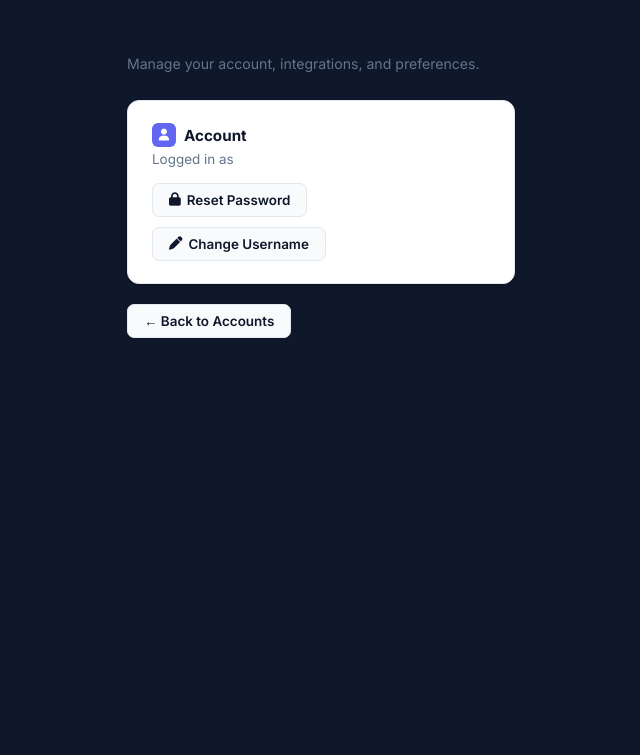
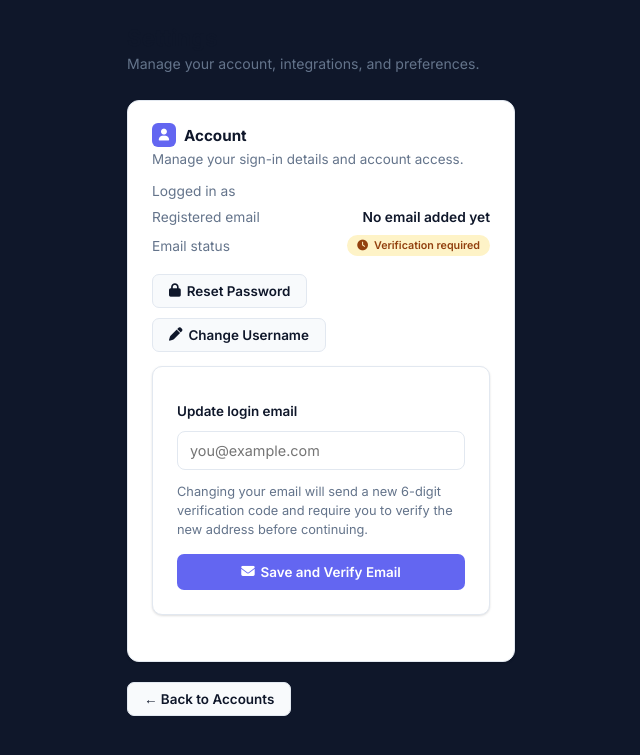
Before and after one commit to chrisgig23/stock-calc, a Python web app: template flask_app/templates/manage_user.html in a window 1280 px wide. Shown: the top 755 px of the page, without its empty margins (319-959 px from the left). Run offline with Jinja, Linux system fonts and the light colour scheme; the template is opened without the code that fills it, so the values that code supplies are empty.

Commit message:
Allow users to update email address and display email address on settings page

```diff
--- a/flask_app/templates/base.html
+++ b/flask_app/templates/base.html
@@ -72,7 +72,7 @@
                 <a href="{{ url_for('accounts.remove_account') }}" class="sidebar-footer-link sidebar-remove-link">Remove Account</a>
             </div>
             <div class="sidebar-user">
-                <span class="sidebar-username">{{ current_user.username }}</span>
+                <span class="sidebar-username">{{ current_user.email or current_user.username }}</span>
                 <div class="sidebar-user-links">
                     <a href="{{ url_for('admin.manage_user', user_id=current_user.id) }}" class="sidebar-footer-link">Settings</a>
                     {% if current_user.is_admin or current_user.username == 'cgiglio' %}
--- a/flask_app/templates/manage_user.html
+++ b/flask_app/templates/manage_user.html
@@ -98,6 +98,70 @@
     margin-top: 10px;
 }
 
+.account-meta {
+    display: grid;
+    gap: 10px;
+    margin-bottom: 18px;
+}
+.account-meta-row {
+    display: flex;
+    justify-content: space-between;
+    gap: 12px;
+    align-items: center;
+    flex-wrap: wrap;
+    font-size: 0.86em;
+}
+.account-meta-label {
+    color: var(--color-text-secondary);
+}
+.account-meta-value {
+    color: var(--color-text);
+    font-weight: 600;
+}
+.status-pill {
+    display: inline-flex;
+    align-items: center;
+    gap: 6px;
+    padding: 4px 10px;
+    border-radius: 999px;
+    font-size: 0.78em;
+    font-weight: 600;
+}
+.status-pill.verified {
+    background: #D1FAE5;
+    color: #065F46;
+}
+.status-pill.pending {
+    background: #FEF3C7;
+    color: #92400E;
+}
+.email-form {
+    margin-top: 14px;
+}
+.email-form label {
+    display: block;
+    font-size: 0.84em;
+    font-weight: 600;
+    color: var(--color-text);
+    margin-bottom: 7px;
+}
+.email-form input[type="email"] {
+    width: 100%;
+    box-sizing: border-box;
+    padding: 10px 12px;
+    border: 1px solid var(--color-border);
+    border-radius: 8px;
+    font-size: 0.9em;
+    font-family: inherit;
+    margin-bottom: 12px;
+}
+.email-form-note {
+    font-size: 0.8em;
+    color: var(--color-text-secondary);
+    margin: 0 0 14px;
+    line-height: 1.5;
+}
+
 /* Admin section */
 .admin-form-row {
     display: flex;
@@ -128,7 +192,25 @@
         <span class="card-icon"><i class="fa-solid fa-user"></i></span>
         Account
     </div>
-    <p class="settings-card-desc">Logged in as <strong>{{ current_user.username }}</strong></p>
+    <p class="settings-card-desc">Manage your sign-in details and account access.</p>
+    <div class="account-meta">
+        <div class="account-meta-row">
+            <span class="account-meta-label">Logged in as</span>
+            <span class="account-meta-value">{{ current_user.email or current_user.username }}</span>
+        </div>
+        <div class="account-meta-row">
+            <span class="account-meta-label">Registered email</span>
+            <span class="account-meta-value">{{ user.email or 'No email added yet' }}</span>
+        </div>
+        <div class="account-meta-row">
+            <span class="account-meta-label">Email status</span>
+            {% if user.email and user.email_verified %}
+            <span class="status-pill verified"><i class="fa-solid fa-circle-check"></i> Verified</span>
+            {% else %}
+            <span class="status-pill pending"><i class="fa-solid fa-clock"></i> Verification required</span>
+            {% endif %}
+        </div>
+    </div>
     <div class="settings-row">
         <a href="{{ url_for('auth.reset_password', user_id=user.id) }}" class="btn btn-secondary">
             <i class="fa-solid fa-lock"></i> Reset Password
@@ -137,6 +219,25 @@
             <i class="fa-solid fa-pen"></i> Change Username
         </a>
     </div>
+    <form method="POST" action="{{ url_for('admin.update_email', user_id=user.id) }}" class="email-form">
+        <input type="hidden" name="csrf_token" value="{{ csrf_token() }}">
+        <label for="email">Update login email</label>
+        <input
+            type="email"
+            id="email"
+            name="email"
+            value="{{ user.email or '' }}"
+            placeholder="you@example.com"
+            required
+            autocomplete="email"
+        >
+        <p class="email-form-note">
+            Changing your email will send a new 6-digit verification code and require you to verify the new address before continuing.
+        </p>
+        <button type="submit" class="btn btn-primary">
+            <i class="fa-solid fa-envelope"></i> Save and Verify Email
+        </button>
+    </form>
 </div>
 
 <!-- ── Schwab Integration ────────────────────────────────────────────────── -->
```
Also changed, not shown: flask_app/routes/admin.py (+44 -0 lines).
